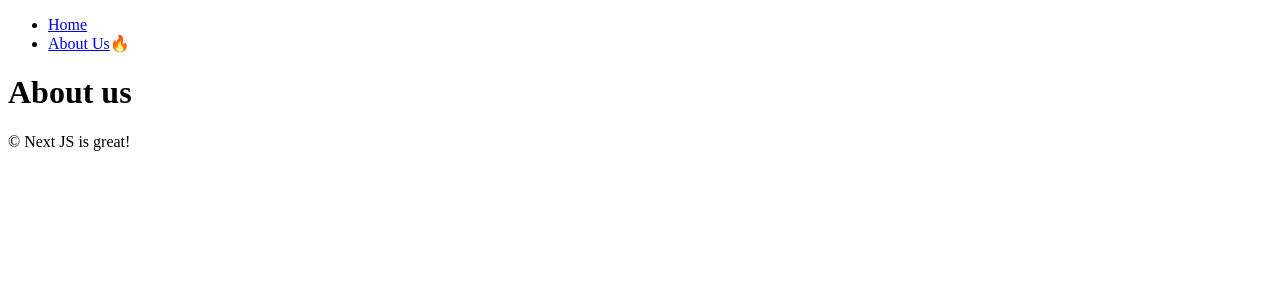
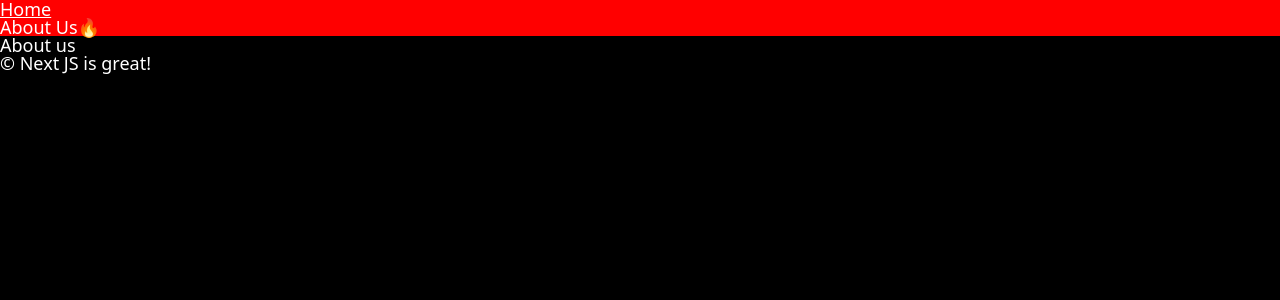
Before and after one commit to pvvng/learn-nextjs, a Next.js app: page /about-us in a window 1280 px wide. Shown: the top 300 px of the page. Built offline with nearby package versions, Linux system fonts and the light colour scheme.

Commit message:
next의 css module은 뭐하는 놈일까?

```diff
--- a/app/layout.tsx
+++ b/app/layout.tsx
@@ -1,3 +1,5 @@
+import '../styles/global.css';
+
 import { Metadata } from "next";
 import Navigation from "../components/navigation";
 
--- a/components/navigation.tsx
+++ b/components/navigation.tsx
@@ -28,12 +28,14 @@
 
 import Link from "next/link";
 import { usePathname } from "next/navigation";
+// 이런 식으로 스타일 주는 이유 => css간 충돌을 피하기 위함
+import styles from "../styles/navigation.module.css";
 
 export default function Navigation() {
   const path = usePathname();
 
   return (
-    <nav>
+    <nav className={styles.nav}>
       <ul>
         <li>
           <Link href="/">Home</Link>
--- /dev/null
+++ b/styles/global.css
@@ -0,0 +1,146 @@
+html,
+body,
+div,
+span,
+applet,
+object,
+iframe,
+h1,
+h2,
+h3,
+h4,
+h5,
+h6,
+p,
+blockquote,
+pre,
+a,
+abbr,
+acronym,
+address,
+big,
+cite,
+code,
+del,
+dfn,
+em,
+img,
+ins,
+kbd,
+q,
+s,
+samp,
+small,
+strike,
+strong,
+sub,
+sup,
+tt,
+var,
+b,
+u,
+i,
+center,
+dl,
+dt,
+dd,
+ol,
+ul,
+li,
+fieldset,
+form,
+label,
+legend,
+table,
+caption,
+tbody,
+tfoot,
+thead,
+tr,
+th,
+td,
+article,
+aside,
+canvas,
+details,
+embed,
+figure,
+figcaption,
+footer,
+header,
+hgroup,
+menu,
+nav,
+output,
+ruby,
+section,
+summary,
+time,
+mark,
+audio,
+video {
+  margin: 0;
+  padding: 0;
+  border: 0;
+  font-size: 100%;
+  font: inherit;
+  vertical-align: baseline;
+}
+
+/* HTML5 display-role reset for older browsers */
+article,
+aside,
+details,
+figcaption,
+figure,
+footer,
+header,
+hgroup,
+menu,
+nav,
+section {
+  display: block;
+}
+
+body {
+  line-height: 1;
+}
+
+ol,
+ul {
+  list-style: none;
+}
+
+blockquote,
+q {
+  quotes: none;
+}
+
+blockquote:before,
+blockquote:after,
+q:before,
+q:after {
+  content: "";
+  content: none;
+}
+
+table {
+  border-collapse: collapse;
+  border-spacing: 0;
+}
+
+body {
+  background-color: black;
+  font-family: system-ui, -apple-system, BlinkMacSystemFont, 'Segoe UI', Roboto, Oxygen, Ubuntu, Cantarell, 'Open Sans', 'Helvetica Neue', sans-serif;
+  color: white;
+  font-size: 18px;
+}
+
+a {
+  color: inherit;
+  text-decoration: none;
+}
+
+a:hover {
+  text-decoration: underline;
+}
--- /dev/null
+++ b/styles/navigation.module.css
@@ -0,0 +1,4 @@
+/* 클래스로 작명해야함. 요소로 작명시 오류 발생 */
+.nav {
+  background-color: red;
+}
```
